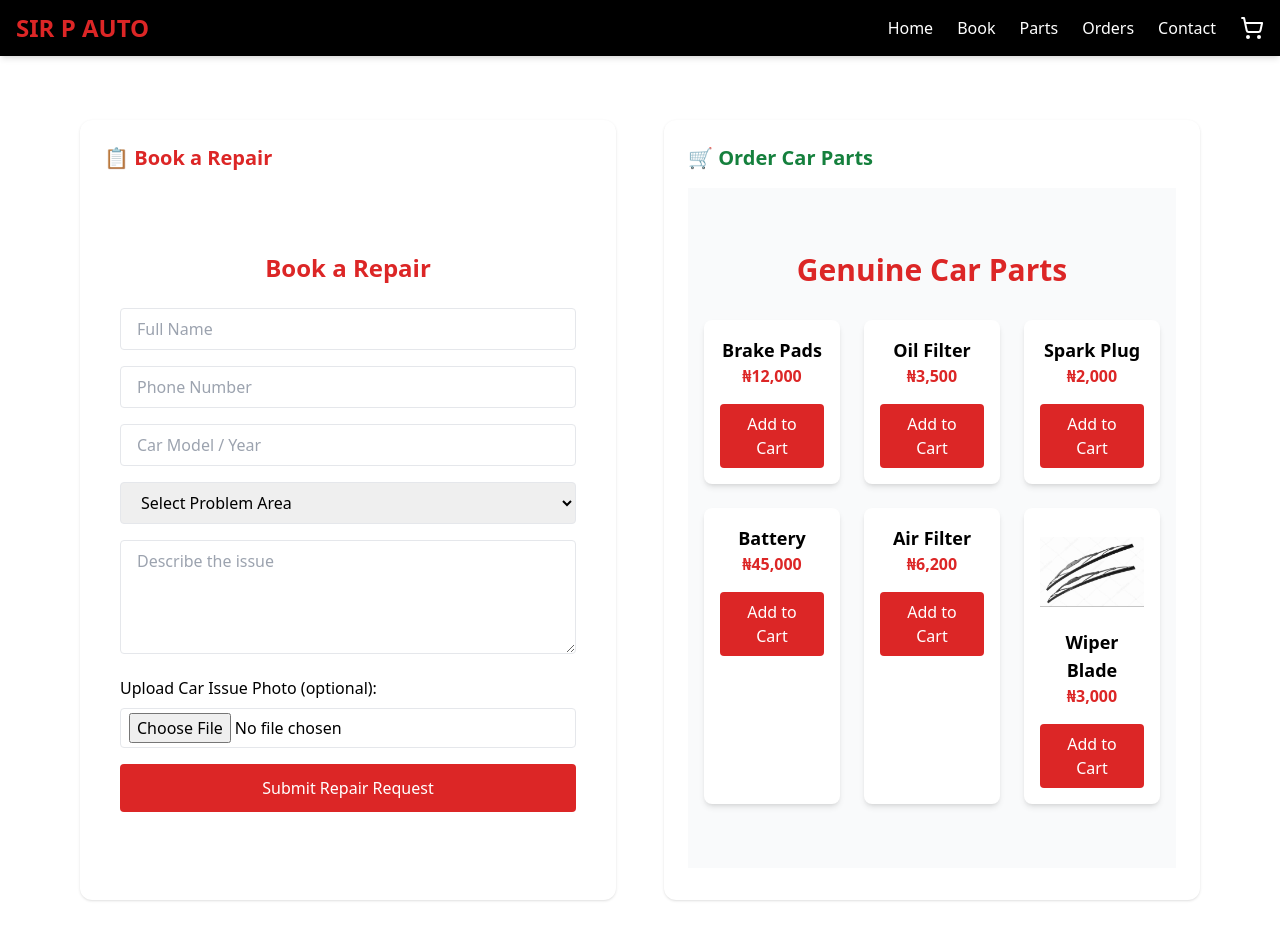
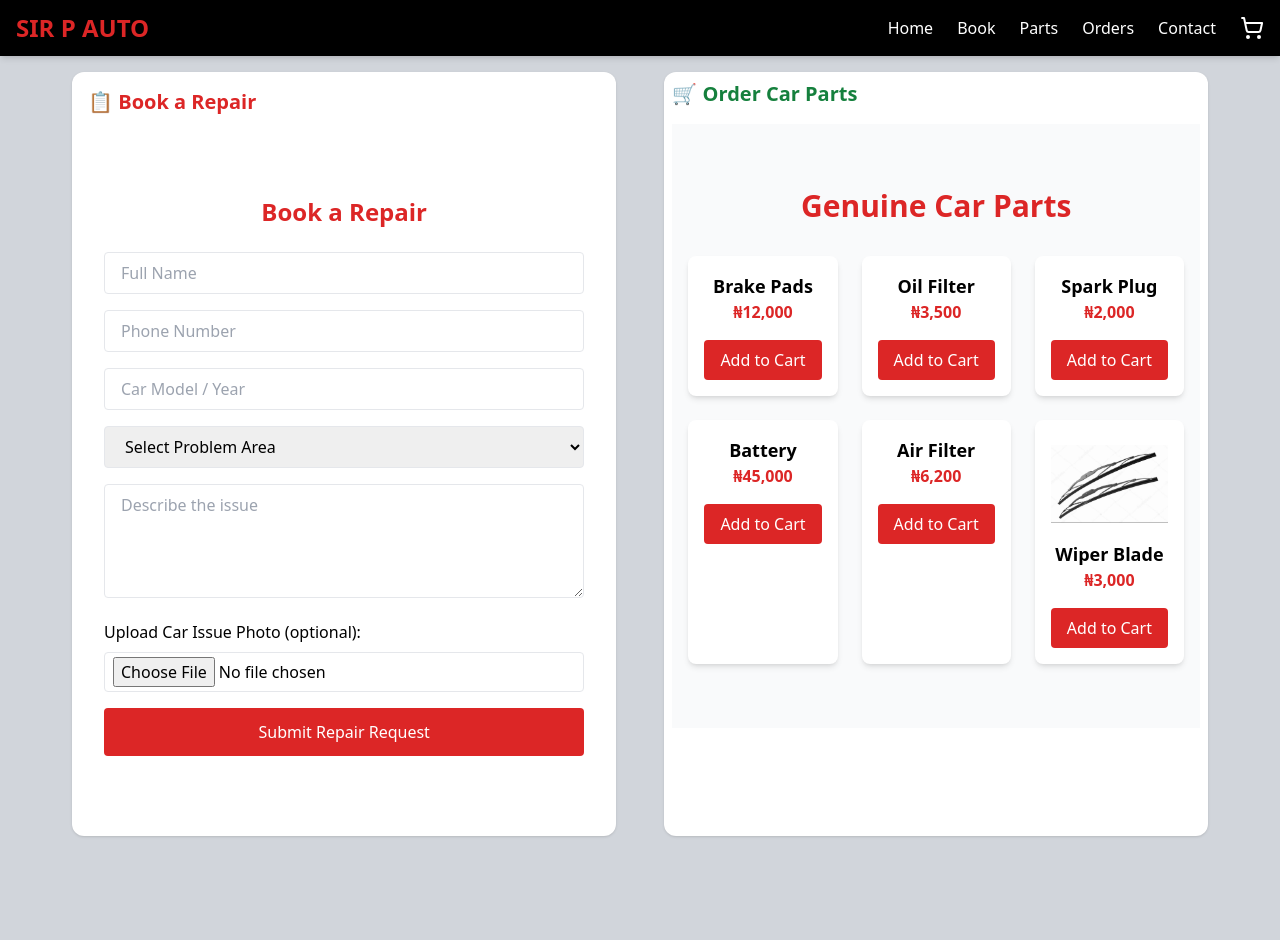
Before and after one commit to SHADOW57-tech/mech-website, a React (Vite) app: page /book-order in a window 1280 px wide. Shown: the top 940 px of the page. After the commit the page ends 852 px from the top, so only its background shows below. Built offline with nearby package versions, Linux system fonts and the light colour scheme.

Commit message:
new update

```diff
--- a/src/components/PartsGrid.jsx
+++ b/src/components/PartsGrid.jsx
@@ -57,13 +57,13 @@ export default function PartsGrid() {
         {parts.map((part) => (
           <div
             key={part.id}
-            className="part-item bg-white shadow-md p-4 rounded-lg text-center hover:shadow-lg transition"
+            className="part-item bg-white shadow-md p-4 rounded-lg text-center transform transition duration-300  hover:shadow-xl hover:bg-gray-100"
           >
             {part.image && (
               <img
                 src={part.image}
                 alt={part.name}
-                className="mx-auto mb-2 w-44 h-24 object-contain"
+                className="mx-auto mb-2 w-44 h-24 object-contain transition-transform duration-500 hover:scale-110"
               />
             )}
             <h3 className="text-lg font-semibold">{part.name}</h3>
--- a/src/index.css
+++ b/src/index.css
@@ -1,3 +1,7 @@
 @tailwind base;
 @tailwind components;
 @tailwind utilities;
+/* index.css or App.css */
+body {
+  @apply bg-gray-300 text-white;
+}
--- a/src/pages/BookAndOrder.jsx
+++ b/src/pages/BookAndOrder.jsx
@@ -3,16 +3,16 @@ import PartsGrid from "../components/PartsGrid";
 
 export default function BookAndOrder() {
   return (
-    <section className="max-w-6xl mx-auto px-4 py-16">
+    <section className="max-w-6xl mx-auto px-2 py-4">
       <div className="flex flex-col lg:flex-row gap-12 w-full">
         {/* Book Repair Section */}
-        <div className="w-full lg:w-1/2 bg-white p-6 rounded-xl shadow">
+        <div className="w-full lg:w-1/2 bg-white p-4 rounded-xl shadow">
           <h2 className="text-xl font-bold text-red-600 mb-4">📋 Book a Repair</h2>
           <RepairForm />
         </div>
 
         {/* Order Parts Section */}
-        <div className="w-full lg:w-1/2 bg-white p-6 rounded-xl shadow">
+        <div className="w-full lg:w-1/2 bg-white p-2 rounded-xl shadow">
           <h2 className="text-xl font-bold text-green-700 mb-4">🛒 Order Car Parts</h2>
           <PartsGrid />
         </div>
--- a/src/pages/Parts.jsx
+++ b/src/pages/Parts.jsx
@@ -45,7 +45,7 @@ export default function Parts() {
   };
 
   return (
-    <section ref={sectionRef} className="py-16 px-4 bg-gray-50 text-black">
+    <section ref={sectionRef} className="py-4 px-4 bg-gray-300 text-black">
       <div className="max-w-6xl mx-auto">
         <h2 className="text-3xl font-bold text-center text-red-600 mb-8">
           Order Car Parts
@@ -63,32 +63,33 @@ export default function Parts() {
         </div>
 
         {/* ✅ Parts Grid */}
-        <div className="grid grid-cols-2 md:grid-cols-3 lg:grid-cols-4 gap-6">
+       <div className="grid grid-cols-2 md:grid-cols-3 lg:grid-cols-4 gap-2">
   {filteredParts.map((part) => (
     <div
       key={`${part.id}-${part.name}`}
-              className="bg-white rounded-xl shadow p-4"
+      className="bg-white rounded-xl shadow p-4 transition-transform duration-300 transform hover:scale-105"
     >
       <Link to={`/parts/${part.id}`} className="block w-full">
         <img
           src={part.image}
           alt={part.name}
-                  className="w-full h-40 object-cover rounded"
+          className="w-full h-40 object-cover rounded transition-transform duration-300 hover:scale-105"
         />
-                <h3 className="text-lg font-semibold mt-4">{part.name}</h3>
+        <h3 className="text-lg font-semibold mt-4 text-gray-800">{part.name}</h3>
         <p className="text-red-600 font-bold mt-1">
           ₦{part.price.toLocaleString()}
         </p>
       </Link>
       <button
         onClick={() => handleAddToCart(part)}
-                className="mt-4 bg-red-600 hover:bg-red-700 text-white px-4 py-2 rounded w-full"
+        className="mt-4 bg-red-600 hover:bg-red-700 text-white px-4 py-2 rounded w-full transition-colors duration-300"
       >
         Add to Cart
       </button>
     </div>
   ))}
 </div>
+
 
         {/* Floating Cart Info */}
         {cart.length > 0 && (
```
Lines whose indentation alone changed are shown as unchanged.
